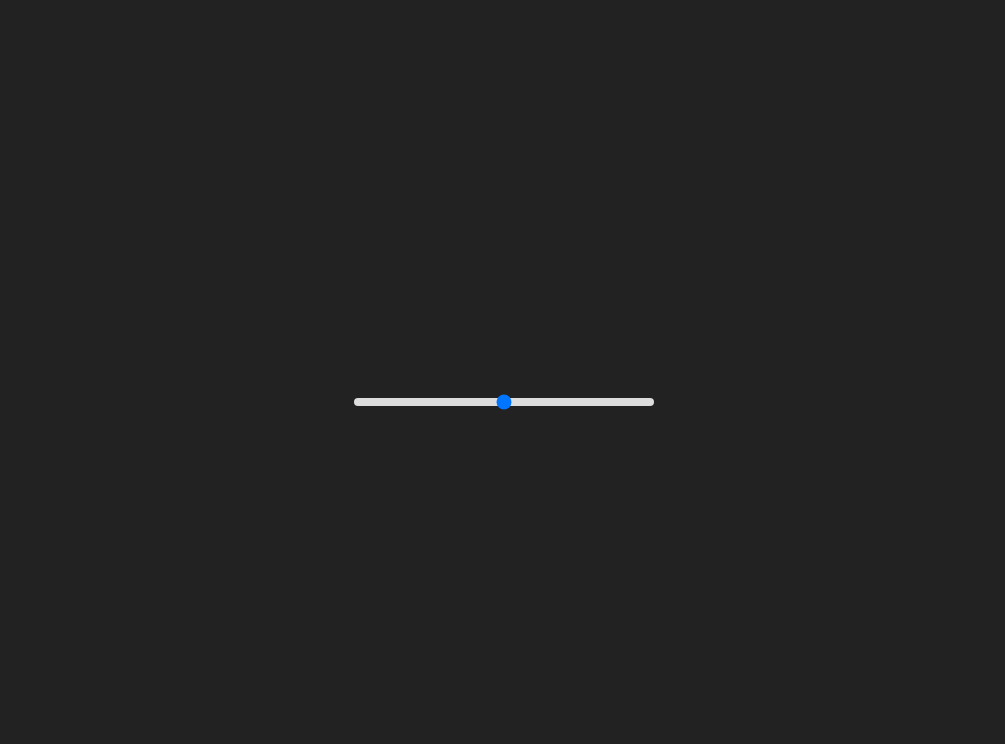
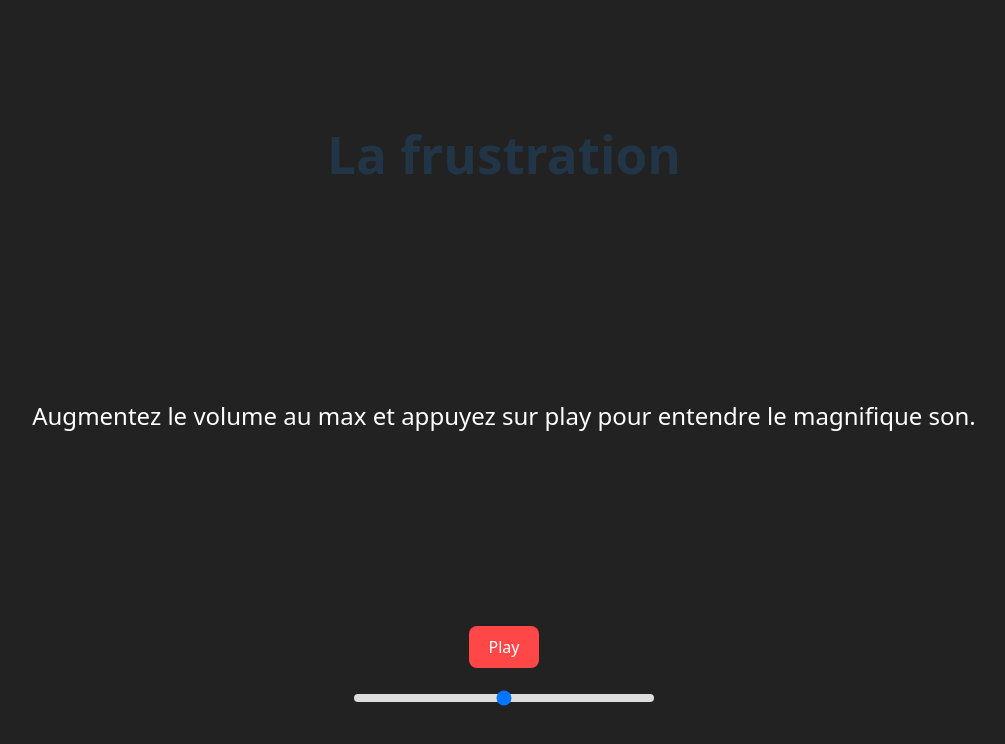
Before and after one commit to MaxenceRault/Creative_developpement, a React (Vite) app: page / in a window 1280 px wide. Shown: the top 744 px of the page, without its empty margins (136-1141 px from the left). Built offline with nearby package versions, Linux system fonts and the light colour scheme.

Commit message:
frustration

```diff
--- a/src/components/frustration.css
+++ b/src/components/frustration.css
@@ -2,6 +2,7 @@
     height: 100vh;
     width: 100vw;
     display: flex;
+    flex-direction: column;
     justify-content: center;
     align-items: center;
     background-color: #222;
@@ -24,3 +25,38 @@
     outline: none;
     appearance: none;
 }
+.play-button {
+    position: relative;
+    padding: 10px 20px;
+    font-size: 16px;
+    background-color: #ff4747;
+    color: white;
+    border: none;
+    cursor: pointer;
+    transition: transform 0.2s ease-in-out;
+    margin-bottom: 1rem;
+}
+
+.escaping {
+    transition: top 0.1s, left 0.1s;
+}
+
+h1{
+    margin-bottom: 12rem;
+}
+p{
+    color: white;
+    font-size: 1.5rem;
+    margin-bottom: 12rem;
+}
+.shaky:hover {
+    animation: shake 0.3s infinite;
+}
+
+@keyframes shake {
+    0% { transform: translate(1px, 1px) rotate(0deg); }
+    25% { transform: translate(-1px, -2px) rotate(-1deg); }
+    50% { transform: translate(-3px, 0px) rotate(1deg); }
+    75% { transform: translate(3px, 2px) rotate(0deg); }
+    100% { transform: translate(1px, -1px) rotate(-1deg); }
+}
--- a/src/components/frustration.jsx
+++ b/src/components/frustration.jsx
@@ -1,23 +1,68 @@
-import { useState } from "react";
+import { useState, useRef } from "react";
 import "./frustration.css";
+const wii = "/sounds/wii.mp3";
 
 const VolumeTrap = () => {
     const [volume, setVolume] = useState(50);
     const [fallen, setFallen] = useState(false);
+    const [playOnce, setPlayOnce] = useState(false);
+    const [buttonEscaping, setButtonEscaping] = useState(false);
+    const audioRef = useRef(null);
+    const buttonRef = useRef(null);
 
     const handleVolumeChange = (event) => {
         const value = parseInt(event.target.value, 10);
-        if (isNaN(value)) {
-            return;
+        setVolume(value);
+        if (audioRef.current) {
+            audioRef.current.volume = value / 100;
         }
-        setVolume(value);
         if (value === 100) {
             setFallen(true);
         }
     };
 
+    const handlePlay = () => {
+        if (!playOnce && audioRef.current) {
+            const playPromise = audioRef.current.play();
+            if (playPromise !== undefined) {
+                playPromise.then(() => {
+                    setPlayOnce(true);
+                }).catch(error => console.error("Audio playback error:", error));
+            } else {
+                setPlayOnce(true);
+            }
+        }
+    };
+
+    const escapeButton = () => {
+        if (playOnce) {
+            setButtonEscaping(true);
+            const button = buttonRef.current;
+            if (button) {
+                button.style.position = "absolute";
+                button.style.top = `${Math.random() * 80 + 10}%`;
+                button.style.left = `${Math.random() * 80 + 10}%`;
+            }
+        }
+    };
+
     return (
         <div className="container">
+            <h1 className="shaky">La frustration</h1>
+            <p className="shaky">Augmentez le volume au max et appuyez sur play pour entendre le magnifique son.</p>
+            <audio ref={audioRef} src={wii} autoPlay loop onLoadedData={() => {
+                if (audioRef.current) {
+                    audioRef.current.volume = volume / 100;
+                }
+            }} />
+            <button
+                ref={buttonRef}
+                className={`play-button ${buttonEscaping ? 'escaping' : ''}`}
+                onClick={handlePlay}
+                onMouseEnter={escapeButton}
+            >
+                Play
+            </button>
             <div className={`slider-container ${fallen ? 'fallen' : ''}`}>
                 <input
                     type="range"
```
Also changed, not shown: 1 other file (tests, documents, lock files or other folders).
